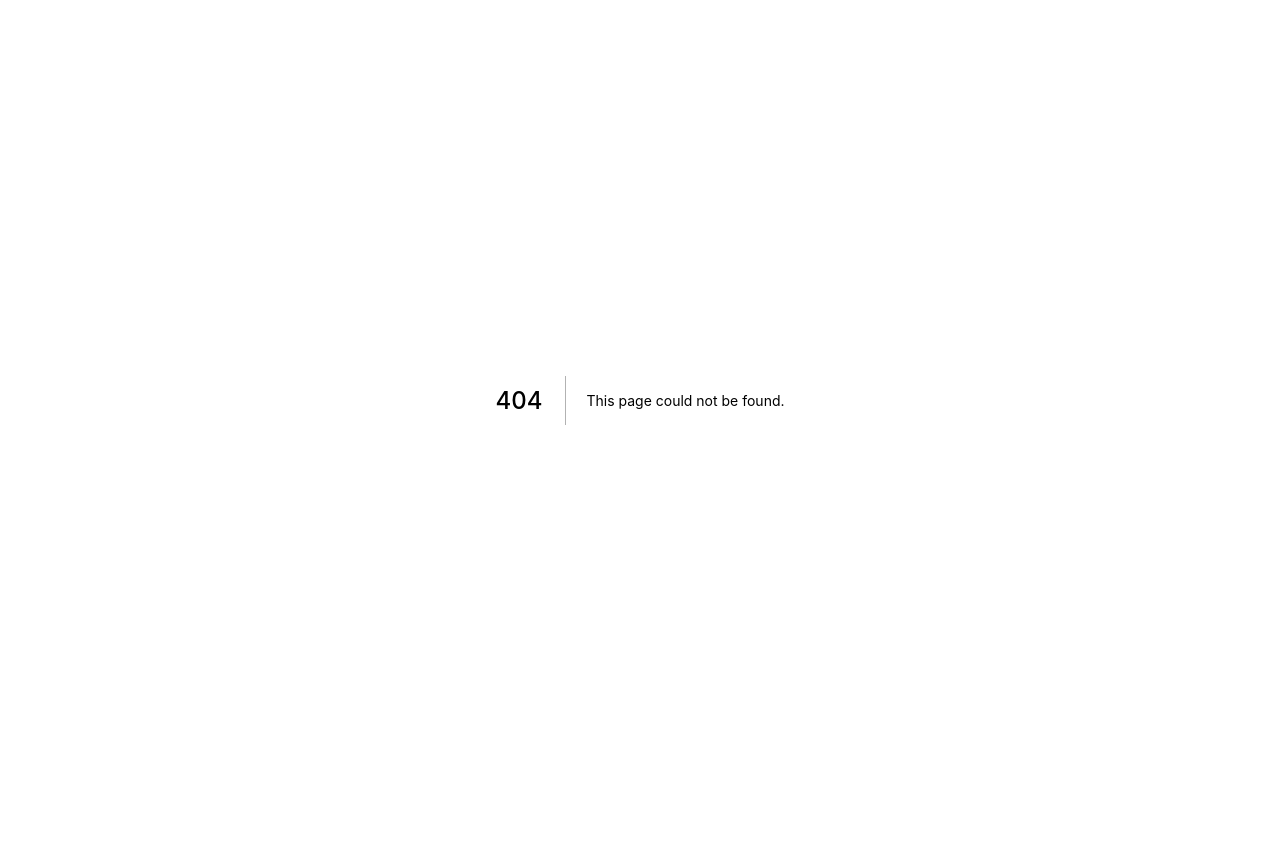
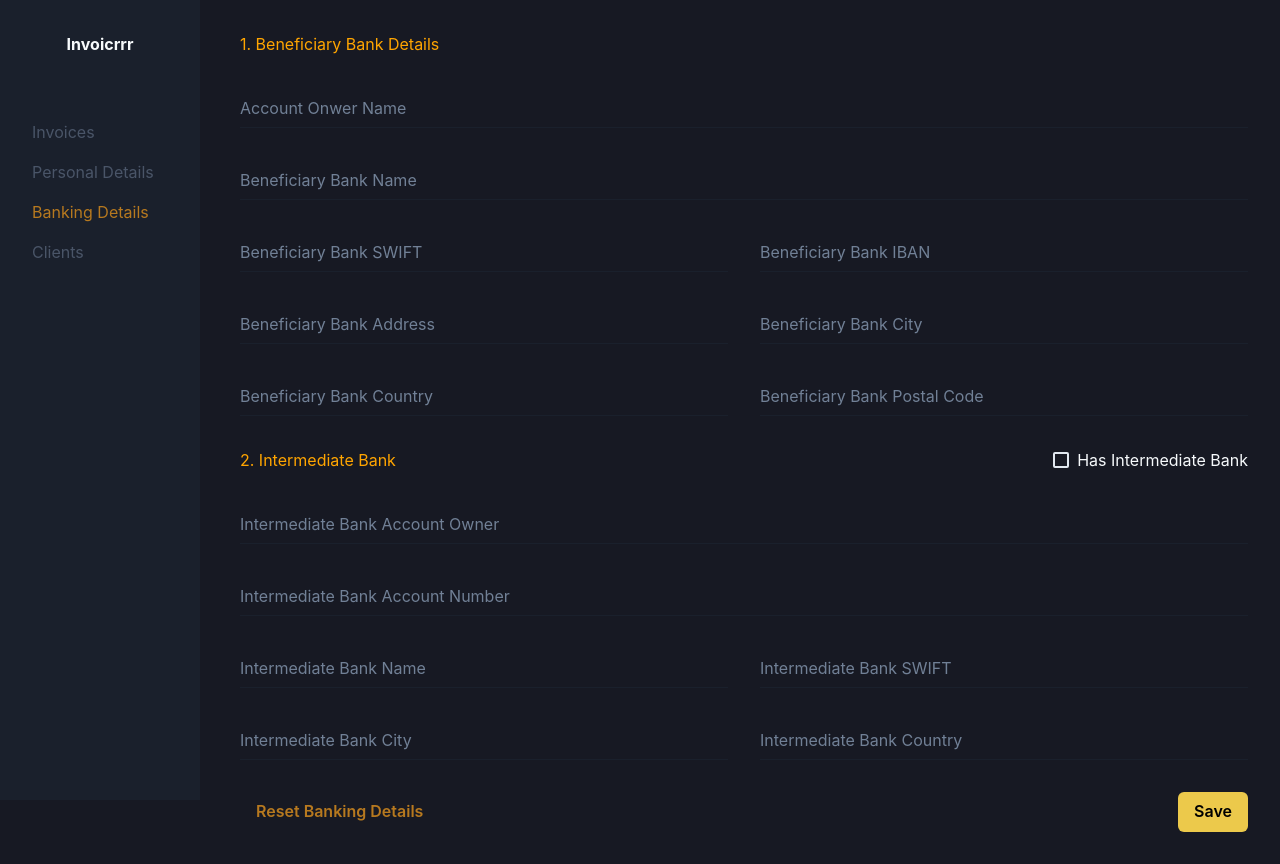
Before and after one commit to fischerafael/invoicrrr-use-reducer, a Next.js app: page /dashboard/banking-details in a window 1280 px wide. Before the commit this address had no page. Before the commit the page ends 800 px from the top, so only its background shows below. Built offline with nearby package versions, Linux system fonts and the light colour scheme.

Commit message:
beneficiary bank

```diff
--- /dev/null
+++ b/pages/dashboard/banking-details/index.tsx
@@ -0,0 +1,7 @@
+import { DashboardPageBankingDetails } from "../../../src/pages/DashboardPageBankingDetails";
+
+const index = () => {
+  return <DashboardPageBankingDetails />;
+};
+
+export default index;
--- a/src/components/SideBar/index.tsx
+++ b/src/components/SideBar/index.tsx
@@ -8,8 +8,9 @@ export const SideBar = () => {
 
       <VStack w="full" align="flex-start" spacing="4">
         <Link href="/dashboard/" anchor="Invoices" />
+        <Link href="/dashboard/my-details" anchor="Personal Details" />
+        <Link href="/dashboard/banking-details" anchor="Banking Details" />
         <Link href="/dashboard/clients" anchor="Clients" />
-        <Link href="/dashboard/my-details" anchor="My Details" />
       </VStack>
     </VStack>
   );
--- /dev/null
+++ b/src/pages/DashboardPageBankingDetails/index.tsx
@@ -0,0 +1,182 @@
+import { Button, Checkbox, HStack, Text, VStack } from "@chakra-ui/react";
+import { useState } from "react";
+import { DashboardTemplate } from "../../components/DashboardTemplate";
+import { Input } from "../../components/Input";
+import { SideBar } from "../../components/SideBar";
+import { theme } from "../../config/theme";
+
+interface IMyDetails {
+  name: string;
+  company: string;
+  address: string;
+  postalCode: string;
+  id: string;
+  city: string;
+  country: string;
+  email: string;
+  phone: string;
+}
+
+const MY_DETAILS_INITIAL_STATE: IMyDetails = {
+  name: "",
+  company: "",
+  address: "",
+  postalCode: "",
+  id: "",
+  city: "",
+  country: "",
+  email: "",
+  phone: "",
+};
+
+export const DashboardPageBankingDetails = () => {
+  const [myDetails, setMyDetails] = useState<IMyDetails>(
+    MY_DETAILS_INITIAL_STATE
+  );
+
+  return (
+    <DashboardTemplate
+      sidebar={<SideBar />}
+      main={
+        <VStack w="full" spacing="8" as="form">
+          <Text alignSelf="start" color={theme.title}>
+            1. Beneficiary Bank Details
+          </Text>
+          <Input
+            placeholder="Account Onwer Name"
+            value={myDetails.name}
+            onChange={(e) =>
+              setMyDetails({ ...myDetails, name: e.target.value })
+            }
+          />
+          <Input
+            placeholder="Beneficiary Bank Name"
+            value={myDetails.name}
+            onChange={(e) =>
+              setMyDetails({ ...myDetails, name: e.target.value })
+            }
+          />
+
+          <HStack w="full" spacing="8">
+            <Input
+              placeholder="Beneficiary Bank SWIFT"
+              value={myDetails.name}
+              onChange={(e) =>
+                setMyDetails({ ...myDetails, name: e.target.value })
+              }
+            />
+            <Input
+              placeholder="Beneficiary Bank IBAN"
+              value={myDetails.name}
+              onChange={(e) =>
+                setMyDetails({ ...myDetails, name: e.target.value })
+              }
+            />
+          </HStack>
+
+          <HStack w="full" spacing="8">
+            <Input
+              placeholder="Beneficiary Bank Address"
+              value={myDetails.name}
+              onChange={(e) =>
+                setMyDetails({ ...myDetails, name: e.target.value })
+              }
+            />
+            <Input
+              placeholder="Beneficiary Bank City"
+              value={myDetails.name}
+              onChange={(e) =>
+                setMyDetails({ ...myDetails, name: e.target.value })
+              }
+            />
+          </HStack>
+
+          <HStack w="full" spacing="8">
+            <Input
+              placeholder="Beneficiary Bank Country"
+              value={myDetails.name}
+              onChange={(e) =>
+                setMyDetails({ ...myDetails, name: e.target.value })
+              }
+            />
+            <Input
+              placeholder="Beneficiary Bank Postal Code"
+              value={myDetails.name}
+              onChange={(e) =>
+                setMyDetails({ ...myDetails, name: e.target.value })
+              }
+            />
+          </HStack>
+
+          <HStack w="full" justify="space-between">
+            <Text alignSelf="start" color={theme.title}>
+              2. Intermediate Bank
+            </Text>
+
+            <Checkbox colorScheme="yellow">Has Intermediate Bank</Checkbox>
+          </HStack>
+
+          <Input
+            placeholder="Intermediate Bank Account Owner"
+            value={myDetails.name}
+            onChange={(e) =>
+              setMyDetails({ ...myDetails, name: e.target.value })
+            }
+          />
+
+          <Input
+            placeholder="Intermediate Bank Account Number"
+            value={myDetails.name}
+            onChange={(e) =>
+              setMyDetails({ ...myDetails, name: e.target.value })
+            }
+          />
+
+          <HStack w="full" spacing="8">
+            <Input
+              placeholder="Intermediate Bank Name"
+              value={myDetails.name}
+              onChange={(e) =>
+                setMyDetails({ ...myDetails, name: e.target.value })
+              }
+            />
+            <Input
+              placeholder="Intermediate Bank SWIFT"
+              value={myDetails.name}
+              onChange={(e) =>
+                setMyDetails({ ...myDetails, name: e.target.value })
+              }
+            />
+          </HStack>
+
+          <HStack w="full" spacing="8">
+            <Input
+              placeholder="Intermediate Bank City"
+              value={myDetails.name}
+              onChange={(e) =>
+                setMyDetails({ ...myDetails, name: e.target.value })
+              }
+            />
+            <Input
+              placeholder="Intermediate Bank Country"
+              value={myDetails.name}
+              onChange={(e) =>
+                setMyDetails({ ...myDetails, name: e.target.value })
+              }
+            />
+          </HStack>
+
+          <HStack w="full" spacing="8" justify="space-between">
+            <Button alignSelf="flex-end" variant="ghost" colorScheme="yellow">
+              Reset Banking Details
+            </Button>
+
+            <Button alignSelf="flex-end" colorScheme="yellow" type="submit">
+              Save
+            </Button>
+          </HStack>
+        </VStack>
+      }
+    />
+  );
+};
```
